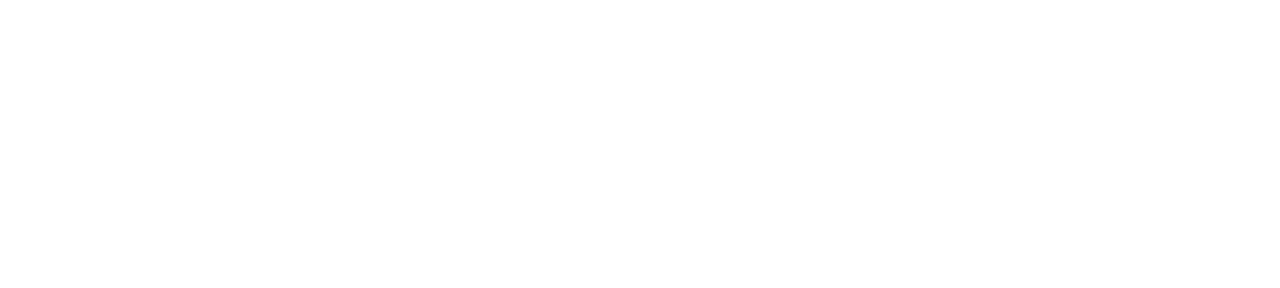
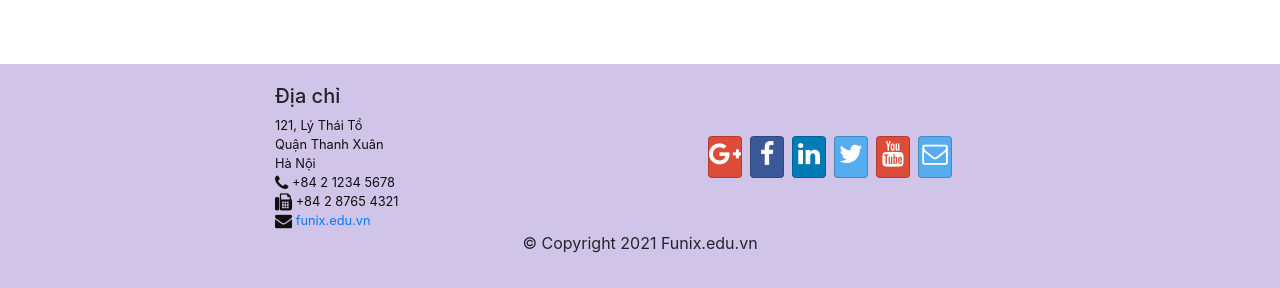
Before and after one commit to NguyenHuuThom/ReactJS-Assignment, a React (Create React App) app: page / in a window 1280 px wide. Shown: the part 626-914 px from the top of the page. Before the commit the page ends 800 px from the top, so only its background shows below. Built offline with nearby package versions, Linux system fonts and the light colour scheme.

Commit message:
Footer Component

```diff
--- /dev/null
+++ b/src/components/FooterComponent.js
@@ -0,0 +1,41 @@
+import React from 'react';
+
+function Footer(props) {
+    return(
+    <div className="footer mt-5">
+        <div className="container">
+            <div className="row justify-content-center">
+                <div className="col-12 col-sm-4">
+                    <h5>Địa chỉ</h5>
+                    <address>
+		              121, Lý Thái Tổ<br />
+		              Quận Thanh Xuân<br />
+		              Hà Nội<br />
+		              <i className="fa fa-phone fa-lg"></i>  +84 2 1234 5678<br />
+		              <i className="fa fa-fax fa-lg"></i>  +84 2 8765 4321<br />
+		              <i className="fa fa-envelope fa-lg"></i> <a href="mailto:nht@funix.edu.vn">
+                           funix.edu.vn</a>
+                    </address>
+                </div>
+                <div className="col-12 col-sm-4 align-self-center">
+                    <div className="text-center">
+                        <a className="m-1 btn btn-social-icon btn-google" href="http://google.com/+"><i className="fa fa-google-plus"></i></a>
+                        <a className="m-1 btn btn-social-icon btn-facebook" href="http://www.facebook.com/profile.php?id="><i className="fa fa-facebook"></i></a>
+                        <a className="m-1 btn btn-social-icon btn-linkedin" href="http://www.linkedin.com/in/"><i className="fa fa-linkedin"></i></a>
+                        <a className="m-1 btn btn-social-icon btn-twitter" href="http://twitter.com/"><i className="fa fa-twitter"></i></a>
+                        <a className="m-1 btn btn-social-icon btn-google" href="http://youtube.com/"><i className="fa fa-youtube"></i></a>
+                        <a className="m-1 btn btn-social-icon btn-twitter" href="mailto:"><i className="fa fa-envelope-o"></i></a>
+                    </div>
+                </div>
+            </div>
+            <div className="row justify-content-center">
+                <div className="col-auto">
+                    <p>© Copyright 2021 Funix.edu.vn</p>
+                </div>
+            </div>
+        </div>
+    </div>
+    )
+}
+
+export default Footer;
--- a/src/components/MainComponent.js
+++ b/src/components/MainComponent.js
@@ -1,8 +1,8 @@
 import React, { Component } from "react";
 import { Navbar, NavbarBrand } from "reactstrap";
 import StaffList from './StaffListComponent';
+import Footer from './FooterComponent';
 import { STAFFS } from '../shared/staffs';
-
 
 class Main extends Component {
   constructor(props) {
@@ -27,6 +27,7 @@ class Main extends Component {
           </div>
         </Navbar>
         <StaffList staffs={this.state.staffs} selectedStaff={this.state.selectedStaff} />
+        <Footer />
       </div>
     );
   }
```
